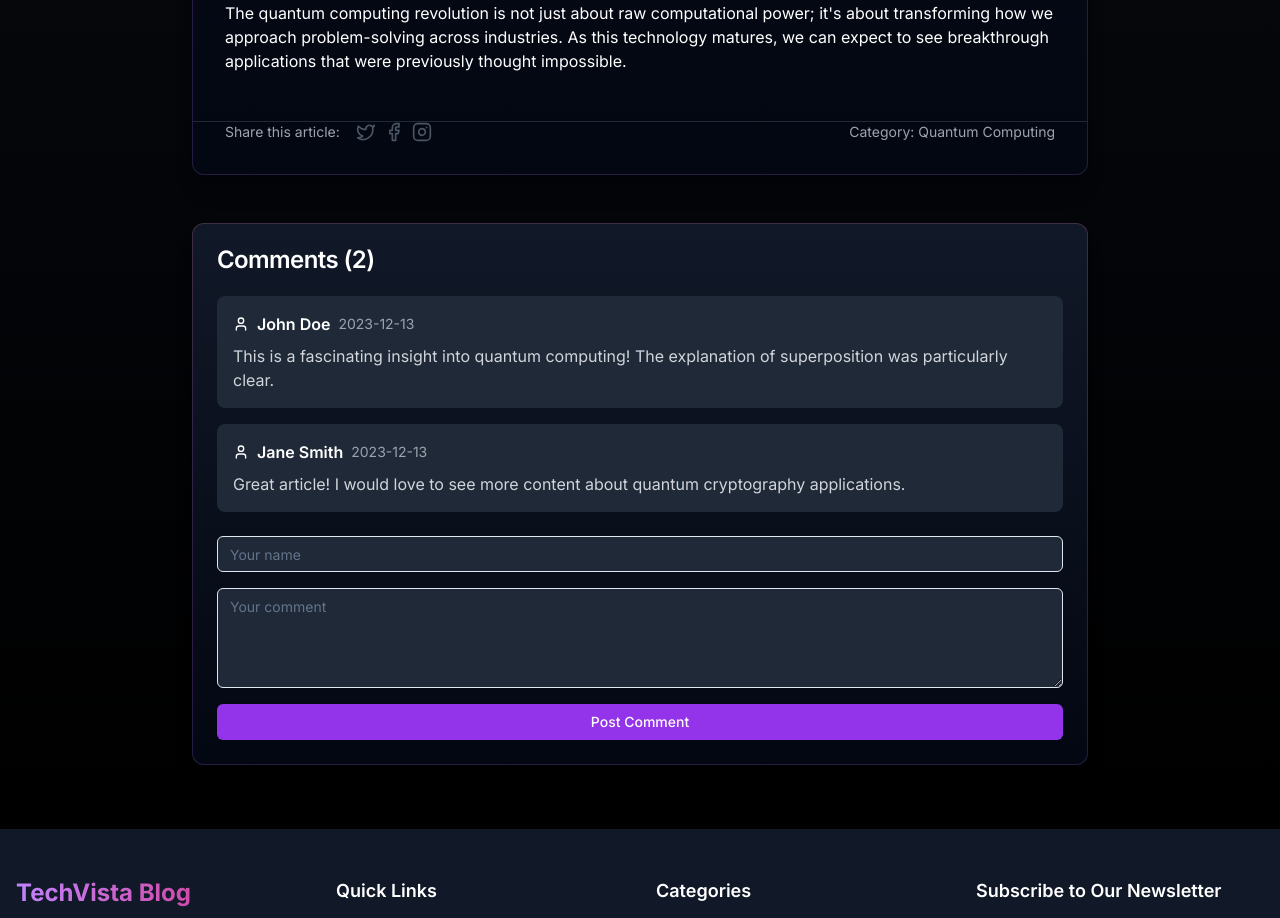
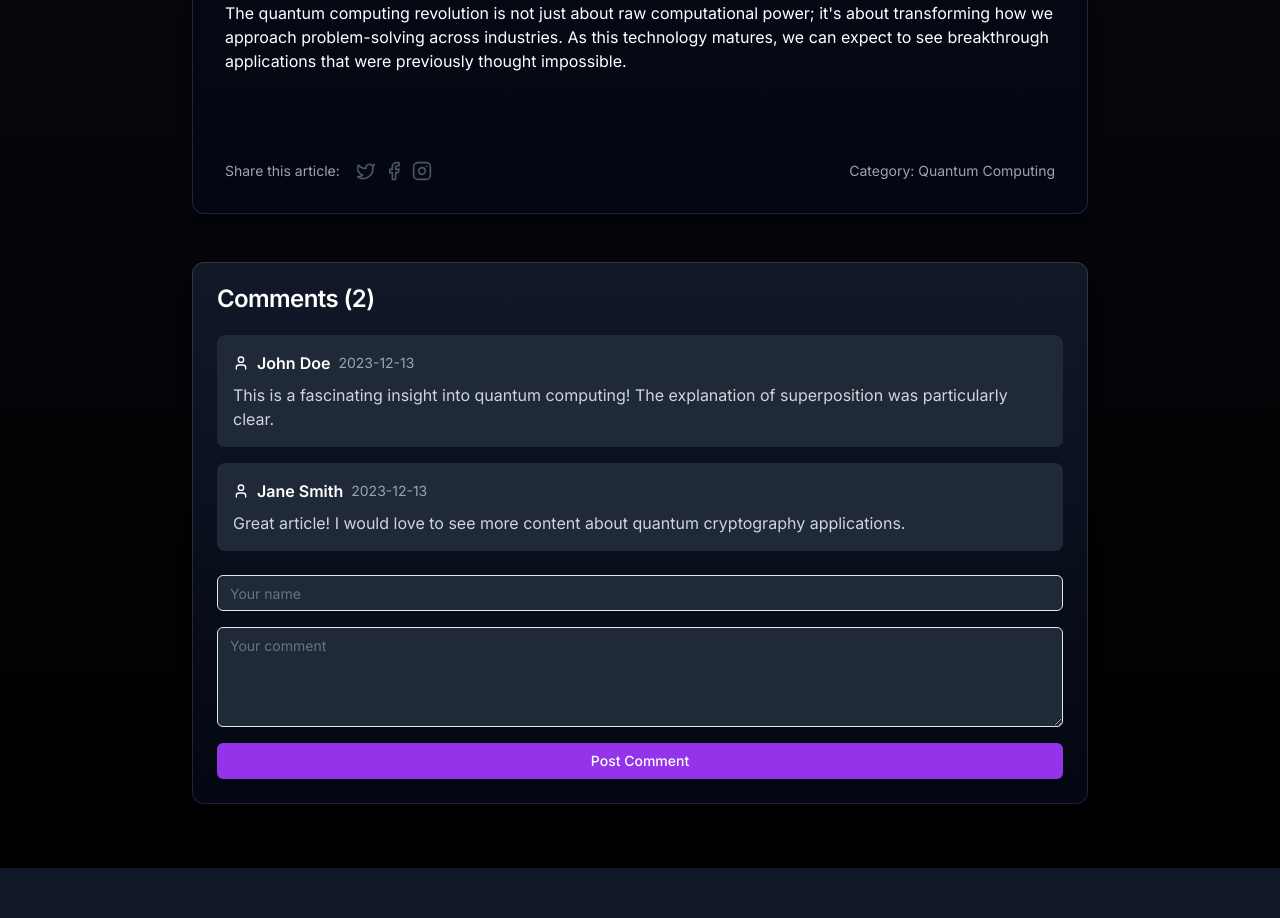
Before and after one commit to Tahasaif3/Milestone-3-assignment, a Next.js app: page /blog/1 in a window 1280 px wide. Shown: the part 2120-3038 px from the top of the page. Built offline with nearby package versions, Linux system fonts and the light colour scheme.

Commit message:
page.tsx

```diff
--- a/app/blog/[id]/page.tsx
+++ b/app/blog/[id]/page.tsx
@@ -835,6 +835,162 @@ const allBlogPosts = [
     readTime: "6 min read",
     category: "Biotechnology and Ai in Medicine",
   },
+  {
+    id: 26,
+    title: "The Future of AI in 2024: Top Artificial Intelligence Trends",
+    description: "Discover the transformative trends in artificial intelligence for 2024, including generative AI advancements, ethical AI considerations, and its growing role in industries like healthcare, education, and entertainment.",
+    content: `
+      Artificial intelligence (AI) continues to redefine the boundaries of technology and innovation. As we move into 2024, the field is brimming with groundbreaking trends poised to shape industries and society alike.
+
+      ## Key AI Trends in 2024
+
+      ### 1. **Generative AI Expansion**
+      - Tools like ChatGPT and DALL·E have paved the way for broader adoption of generative AI.
+      - New applications in personalized content creation, design, and marketing.
+      - Enhanced video, music, and 3D modeling capabilities.
+
+      ### 2. **AI Ethics and Regulation**
+      - Focus on transparency and fairness in AI decision-making processes.
+      - Increasing demand for explainable AI (XAI) solutions.
+      - Stricter global regulations to mitigate biases and misuse.
+
+      ### 3. **AI in Healthcare**
+      - Early diagnosis of diseases using AI-powered imaging and predictive models.
+      - Precision medicine tailored to individual genetic profiles.
+      - Improved operational efficiency in hospitals through AI automation.
+
+      ### 4. **Edge AI and IoT Integration**
+      - AI embedded in Internet of Things (IoT) devices for real-time decision-making.
+      - Smarter homes, factories, and cities driven by edge computing advancements.
+
+      ### 5. **AI for Education and Training**
+      - AI tutors providing personalized learning experiences.
+      - Real-time feedback for skill development in virtual learning environments.
+      - Integration of gamified AI solutions to boost engagement.
+
+      ## Challenges Ahead
+
+      Despite these advancements, challenges persist:
+      - Ensuring AI systems remain unbiased and secure.
+      - Managing the environmental impact of AI training models.
+      - Preparing the workforce for AI-driven automation.
+
+      ## The Future is Now
+
+      As AI technologies evolve, their influence will only grow. Whether through generative content, smarter healthcare systems, or ethical breakthroughs, 2024 promises to be a pivotal year for artificial intelligence.
+    `,
+    image: "/aifuture.jpg",
+    author: "Dr. Emily Tran",
+    date: "2024-01-02",
+    readTime: "6 min read",
+    category: "Artificial Intelligence",
+  },
+  {
+    id: 27,
+    title: "Blockchain Revolution: Beyond Cryptocurrency",
+    description: "Dive into how blockchain is transforming industries beyond cryptocurrency, including supply chain transparency, decentralized finance, and secure digital identities.",
+    content: `
+      Blockchain technology has evolved far beyond its origins in cryptocurrency. Today, its applications span industries, promising transparency, security, and efficiency.
+
+      ## Beyond Bitcoin: Blockchain’s Expanding Horizons
+
+      ### 1. **Supply Chain Transparency**
+      - Real-time tracking of goods from origin to destination.
+      - Improved accountability with tamper-proof records.
+      - Examples: Walmart’s food traceability system, IBM’s TradeLens platform.
+
+      ### 2. **Decentralized Finance (DeFi)**
+      - Enabling peer-to-peer lending, borrowing, and trading without intermediaries.
+      - Lower transaction costs and increased accessibility.
+      - Examples: Ethereum-based DeFi protocols like Uniswap and Aave.
+
+      ### 3. **Secure Digital Identities**
+      - Blockchain-based IDs ensuring privacy and security.
+      - Empowering individuals in underbanked regions with verified identities.
+      - Examples: Microsoft’s decentralized identity initiative.
+
+      ### 4. **Smart Contracts**
+      - Self-executing contracts ensuring trust and efficiency.
+      - Applications in real estate, insurance, and legal industries.
+
+      ### 5. **Blockchain in Gaming**
+      - Non-fungible tokens (NFTs) reshaping in-game economies.
+      - Blockchain-based games offering true ownership of digital assets.
+
+      ## Challenges and Future Outlook
+
+      While blockchain offers immense potential, challenges remain:
+      - Scalability issues with high transaction volumes.
+      - Regulatory uncertainties across different regions.
+      - Energy consumption concerns, especially with proof-of-work systems.
+
+      Blockchain is set to redefine how we approach trust and transparency in the digital age. Its versatility and resilience make it a cornerstone technology for the future.
+    `,
+    image: "/blockchain.jpeg",
+    author: "John Mitchell",
+    date: "2023-12-20",
+    readTime: "7 min read",
+    category: "Blockchain Technology",
+  },
+  {
+    id: 28,
+    title: "Quantum Computing: A New Era of Processing Power",
+    description: "Explore how quantum computing is set to transform industries, solve complex problems, and push the boundaries of computational power to new heights.",
+    content: `
+      Quantum computing stands at the forefront of technological innovation, promising to revolutionize how we process information and solve complex problems. Unlike classical computers that use bits (0s and 1s), quantum computers leverage quantum bits or qubits, which can exist in multiple states simultaneously through a phenomenon called superposition.
+
+      ## The Power of Quantum Computing
+
+      Quantum computers harness several key quantum mechanical principles:
+
+      1. **Superposition**: Qubits can exist in multiple states at once, enabling parallel processing at an unprecedented scale.
+      2. **Entanglement**: Quantum particles can be correlated in ways that classical physics cannot explain, allowing for more complex computations.
+      3. **Quantum Interference**: This phenomenon helps quantum computers arrive at solutions by reinforcing correct paths and canceling incorrect ones.
+
+      ## Real-World Applications
+
+      The potential applications of quantum computing are vast and transformative:
+
+      ### Cryptography and Security
+      - Breaking current encryption methods
+      - Developing quantum-resistant cryptography
+      - Secure communication through quantum key distribution
+
+      ### Drug Discovery
+      - Simulating molecular interactions
+      - Accelerating drug development processes
+      - Personalized medicine optimization
+
+      ### Financial Modeling
+      - Portfolio optimization
+      - Risk analysis
+      - High-frequency trading strategies
+
+      ## Current Challenges
+
+      Despite the promising potential, several challenges remain:
+
+      1. Maintaining quantum coherence
+      2. Scaling up qubit systems
+      3. Error correction
+      4. Cost and accessibility
+
+      ## The Road Ahead
+
+      As we continue to advance quantum computing technology, we're seeing:
+      - Increased investment from major tech companies
+      - Growing collaboration between academia and industry
+      - Development of quantum-specific programming languages and tools
+      - Emergence of quantum computing startups
+
+      The quantum computing revolution is not just about raw computational power; it's about transforming how we approach problem-solving across industries. As this technology matures, we can expect to see breakthrough applications that were previously thought impossible.
+    `,
+    image: "/quantumc.jpg",
+    author: "Dr. Sarah Chen",
+    date: "2023-12-13",
+    readTime: "8 min read",
+    category: "Quantum Computing",
+  },
 ]
 
 export default function BlogPost() {
@@ -993,7 +1149,7 @@ export default function BlogPost() {
                 })}
               </motion.div>
             </CardContent>
-            <CardFooter className="p-8 flex justify-between items-center border-t border-gray-800">
+            {/* <CardFooter className="p-8 mt-2 flex justify-between items-center border-gray-800">
               <motion.div
                 className="flex items-center gap-4"
                 initial={{ opacity: 0, x: -20 }}
@@ -1011,7 +1167,27 @@ export default function BlogPost() {
               >
                 Category: {post.category}
               </motion.span>
+            </CardFooter> */}
+            <CardFooter className="p-4 md:p-8 mt-2 flex flex-col md:flex-row justify-between items-center border-gray-800">
+              <motion.div
+                className="flex items-center gap-2 md:gap-4 mb-4 md:mb-0"
+                initial={{ opacity: 0, x: -20 }}
+                animate={{ opacity: 1, x: 0 }}
+                transition={{ duration: 0.5, delay: 0.5 }}
+              >
+                <span className="text-sm text-gray-400 text-center md:text-left">Share this article:</span>
+                <SocialIcons />
+              </motion.div>
+              <motion.span
+                className="text-sm text-gray-400 text-center md:text-right"
+                initial={{ opacity: 0, x: 20 }}
+                animate={{ opacity: 1, x: 0 }}
+                transition={{ duration: 0.5, delay: 0.5 }}
+              >
+                Category: {post.category}
+              </motion.span>
             </CardFooter>
+
           </GlowingCard>
 
           <GlowingCard>
```
